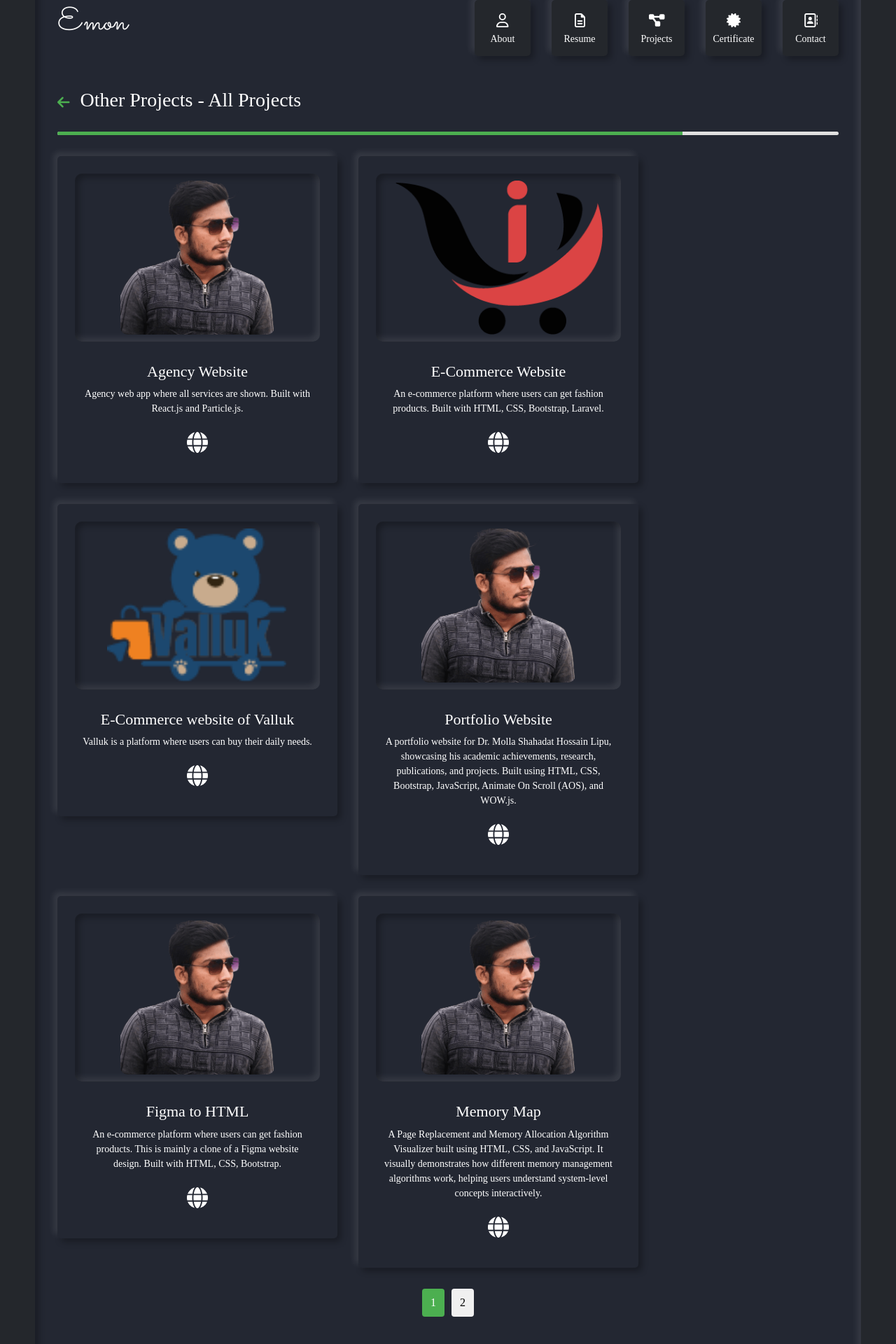
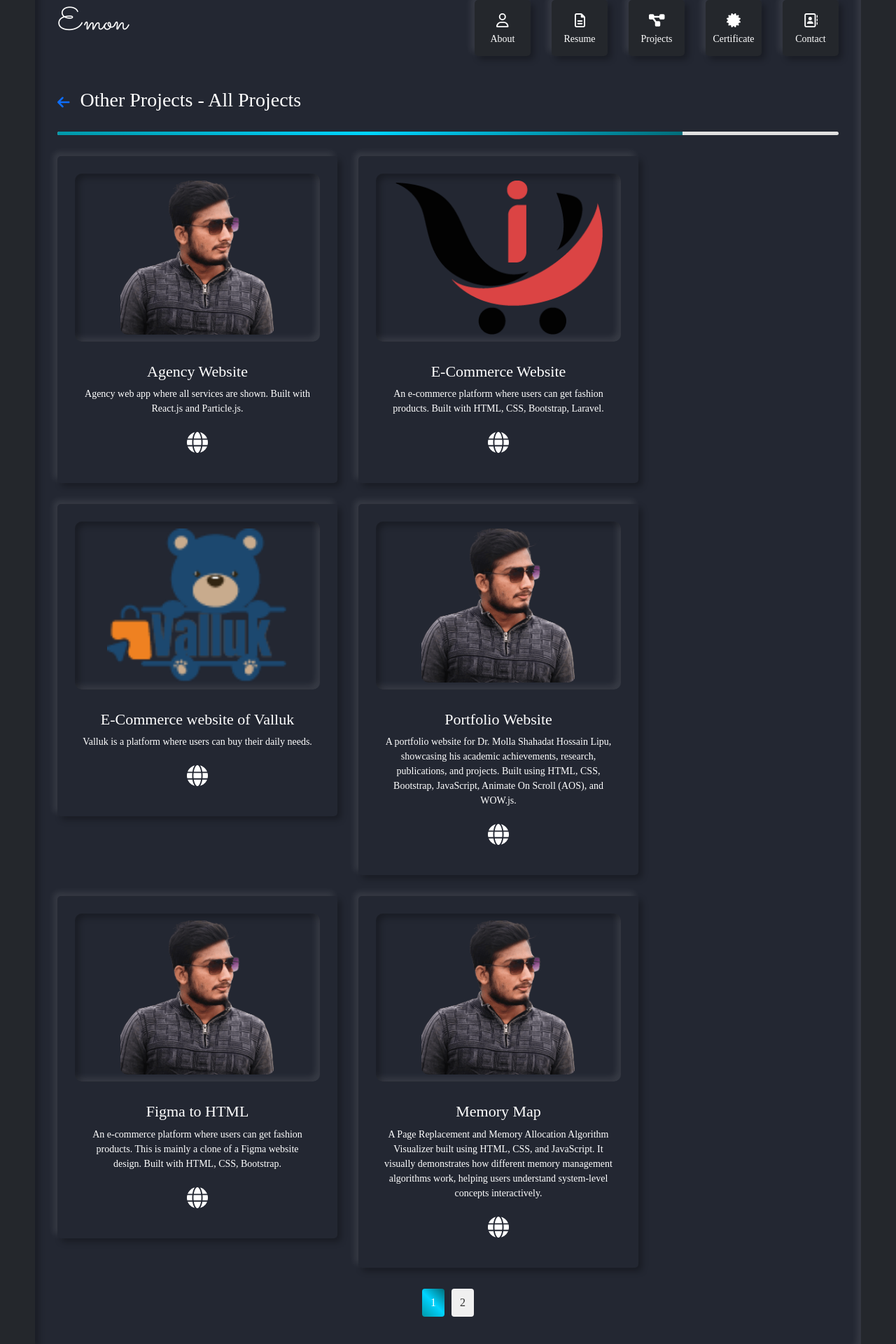
Before and after one commit to mdnuruzzamanemon/myWebReact, a React (Create React App) app: page /others in a window 1280 px wide. Shown: the part 80-2000 px from the top of the page at 70% size. Built offline with nearby package versions, Linux system fonts and the light colour scheme.

Commit message:
color changed

```diff
--- a/src/components/ProjectsComponent.jsx
+++ b/src/components/ProjectsComponent.jsx
@@ -39,19 +39,19 @@ function ProjectsComponent({ title, projects, activeTab, handleTabClick }) {
                 </div>
                 <div className="projectBtns">
                     <button
-                        style={activeTab === "webapps" ? {backgroundColor: "#4CAF50"} : {}}
+                        style={activeTab === "webapps" ? {background: "linear-gradient(45deg, #0098a9 0%, #00d4ff 50%, #006d7a 100%)"} : {}}
                         onClick={() => handleTabClick("webapps")}
                     >
                         Web Apps
                     </button>
                     <button
-                        style={activeTab === "android" ? {backgroundColor: "#4CAF50"} : {}}
+                        style={activeTab === "android" ? {background: "linear-gradient(45deg, #0098a9 0%, #00d4ff 50%, #006d7a 100%)"} : {}}
                         onClick={() => handleTabClick("android")}
                     >
                         Android Apps
                     </button>
                     <button
-                        style={activeTab === "others" ? {backgroundColor: "#4CAF50"} : {}}
+                        style={activeTab === "others" ? {background: "linear-gradient(45deg, #0098a9 0%, #00d4ff 50%, #006d7a 100%)"} : {}}
                         onClick={() => handleTabClick("others")}
                     >
                         Others
@@ -91,7 +91,7 @@ function ProjectsComponent({ title, projects, activeTab, handleTabClick }) {
                             <button
                                 style={{
                                     padding: '10px 20px',
-                                    backgroundColor: '#4CAF50',
+                                    background: 'linear-gradient(45deg, #0098a9 0%, #00d4ff 50%, #006d7a 100%)',
                                     color: 'white',
                                     border: 'none',
                                     borderRadius: '4px',
--- a/src/components/ProjectsFullPage.jsx
+++ b/src/components/ProjectsFullPage.jsx
@@ -41,7 +41,7 @@ function ProjectsFullPage({ title, projects, category }) {
         <div className="projectsMainBox">
             <div className="container">
                 <div style={{ display: 'flex', alignItems: 'center', marginBottom: '20px' }}>
-                    <Link to="/" style={{ marginRight: '15px', color: '#4CAF50' }}>
+                    <Link to="/" style={{ marginRight: '15px', background: 'linear-gradient(45deg, #0098a9 0%, #00d4ff 50%, #006d7a 100%)', WebkitBackgroundClip: 'text', WebkitTextFillColor: 'transparent', backgroundClip: 'text' }}>
                         <FontAwesomeIcon icon={faArrowLeft} size="lg" />
                     </Link>
                     <h3>{title} - All Projects</h3>
@@ -71,24 +71,17 @@ function ProjectsFullPage({ title, projects, category }) {
                 </div>
 
                 {/* Pagination */}
-                {totalPages > 1 && (
-                    <div style={{
-                        display: 'flex',
-                        justifyContent: 'center',
-                        marginTop: '30px',
-                        marginBottom: '20px'
-                    }}>
-                        {Array.from({ length: totalPages }, (_, i) => i + 1).map(number => (
+                <div style={{ display: 'flex', justifyContent: 'center', gap: '10px', marginTop: '30px' }}>
+                    {Array.from({ length: totalPages }, (_, i) => i + 1).map((number) => (
                         <button
                             key={number}
                             onClick={() => paginate(number)}
                             style={{
-                                    margin: '0 5px',
                                 padding: '8px 12px',
+                                background: currentPage === number ? 'linear-gradient(45deg, #0098a9 0%, #00d4ff 50%, #006d7a 100%)' : '#f0f0f0',
+                                color: currentPage === number ? 'white' : '#333',
                                 border: 'none',
                                 borderRadius: '4px',
-                                    backgroundColor: currentPage === number ? '#4CAF50' : '#f0f0f0',
-                                    color: currentPage === number ? 'white' : 'black',
                                 cursor: 'pointer'
                             }}
                         >
@@ -96,7 +89,6 @@ function ProjectsFullPage({ title, projects, category }) {
                         </button>
                     ))}
                 </div>
-                )}
             </div>
         </div>
         </>
--- a/src/components/TimelineTabs.jsx
+++ b/src/components/TimelineTabs.jsx
@@ -23,13 +23,13 @@ const TimelineTabs = () => {
         </div>
         <div className="projectBtns">
           <button
-            style={activeTab === 'experience' ? { backgroundColor: '#4CAF50', color: '#fff' } : {}}
+            style={activeTab === 'experience' ? { background: 'linear-gradient(45deg, #0098a9 0%, #00d4ff 50%, #006d7a 100%)', color: '#fff' } : {}}
             onClick={() => setActiveTab('experience')}
           >
             Experience
           </button>
           <button
-            style={activeTab === 'educations' ? { backgroundColor: '#4CAF50', color: '#fff' } : {}}
+            style={activeTab === 'educations' ? { background: 'linear-gradient(45deg, #0098a9 0%, #00d4ff 50%, #006d7a 100%)', color: '#fff' } : {}}
             onClick={() => setActiveTab('educations')}
           >
             Educations
--- a/src/components/androidProjects.jsx
+++ b/src/components/androidProjects.jsx
@@ -58,7 +58,7 @@ function AndroidProject({ handleTabClick }) {
                 <div className="projectBtns">
                     <button onClick={() => handleTabClick("react")}> React Projects </button>
                     <button onClick={() => handleTabClick("web")}> Web Projects </button>
-                    <button style={{backgroundColor: "#4CAF50"}} onClick={() => handleTabClick("android")}> Android Projects </button>
+                    <button style={{background: "linear-gradient(45deg, #0098a9 0%, #00d4ff 50%, #006d7a 100%)"}} onClick={() => handleTabClick("android")}> Android Projects </button>
                 </div>
                 <div className="projectBox">
                     <div className="allProjects">
--- a/src/components/reactProjects.jsx
+++ b/src/components/reactProjects.jsx
@@ -60,7 +60,7 @@ function ReactProjects({ handleTabClick }) {
                     <ProgressBar progress={progress}/>
                 </div>
                 <div className="projectBtns">
-                    <button style={{backgroundColor: "#4CAF50"}} onClick={() => handleTabClick("react")}> React Projects </button>
+                    <button style={{background: "linear-gradient(45deg, #0098a9 0%, #00d4ff 50%, #006d7a 100%)"}} onClick={() => handleTabClick("react")}> React Projects </button>
                     <button onClick={() => handleTabClick("web")}> Web Projects </button>
                     <button onClick={() => handleTabClick("android")}> Android Projects </button>
                 </div>
--- a/src/components/webProject.jsx
+++ b/src/components/webProject.jsx
@@ -62,7 +62,7 @@ function WebProject({ handleTabClick }) {
                 </div>
                 <div className="projectBtns">
                     <button onClick={() => handleTabClick("react")}> React Projects </button>
-                    <button style={{backgroundColor: "#4CAF50"}} onClick={() => handleTabClick("web")}> Web Projects </button>
+                    <button style={{background: "linear-gradient(45deg, #0098a9 0%, #00b4c7 50%, #007a8a 100%)"}} onClick={() => handleTabClick("web")}> Web Projects </button>
                     <button onClick={() => handleTabClick("android")}> Android Projects </button>
                 </div>
                 <div className="projectBox">
--- a/src/css/projects.css
+++ b/src/css/projects.css
@@ -10,7 +10,7 @@
 
   .progress-bar-fill
   {
-    background-color: #4CAF50;
+    background: linear-gradient(45deg, #0098a9 0%, #00d4ff 50%, #006d7a 100%);
     height: 100%;
     width: 0;
     transition: width 1s ease-in-out;
--- a/src/css/skills.css
+++ b/src/css/skills.css
@@ -82,7 +82,7 @@
 }
 .languagesBtnBox button
 {
-  background-color: #4CAF50;
+  background: linear-gradient(45deg, #0098a9 0%, #00d4ff 50%, #006d7a 100%);
   color: #ffffff;
   padding: 10px 30px;
   border-radius: 7px;
@@ -99,7 +99,10 @@
   box-shadow: 5px 5px 10px rgba(0, 0, 0, 0.3), -5px -5px 10px rgba(255, 255, 255, 0.1);
   border-radius: 8px;
   font-size: 30px;
-  color: #4CAF50;
+  background: linear-gradient(45deg, #0098a9 0%, #00d4ff 50%, #006d7a 100%);
+  -webkit-background-clip: text;
+  -webkit-text-fill-color: transparent;
+  background-clip: text;
 }
 .skills-nav-buttons
 {
--- a/src/css/timeline.css
+++ b/src/css/timeline.css
@@ -1,5 +1,3 @@
-
-
 .timelineContainer {
   position: relative;
   max-width: 1200px;
@@ -84,7 +82,10 @@
   font-size: 1.4rem;
   font-weight: 600;
   margin-bottom: 10px;
-  color: #0098a9;
+  background: linear-gradient(45deg, #0098a9 0%, #00d4ff 50%, #006d7a 100%);
+  -webkit-background-clip: text;
+  -webkit-text-fill-color: transparent;
+  background-clip: text;
 }
 
 .info p {
```
Lines whose indentation alone changed are shown as unchanged.
